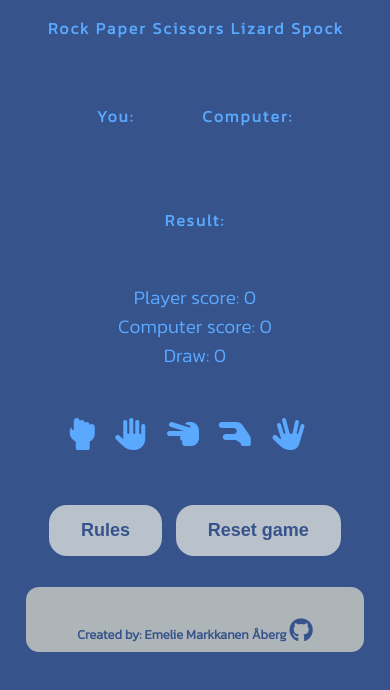
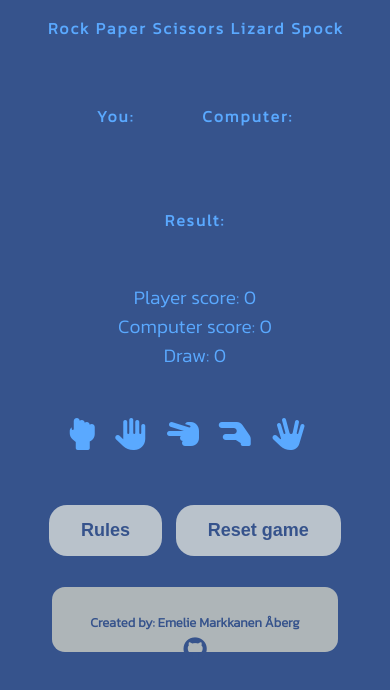
Before and after one commit to EmelieMarkkanen/p2-RockPaperScissors, a plain HTML site: page index.html in a window 390 px wide. Drawn offline with Linux system fonts and the light colour scheme.

Commit message:
Update footer styling

```diff
--- a/assets/css/style.css
+++ b/assets/css/style.css
@@ -170,6 +170,10 @@ footer {
     color: #36538c;
     font-weight: bold;
     border-radius: 1em;
+    position: relative;
+    bottom: 0;
+    width: 90%;
+    display: inline-block;
 }
 
 footer a {
@@ -214,7 +218,7 @@ footer a {
     }
 
     footer {
-        width: auto;
+        width: 60%;
     }
 }
 
@@ -227,7 +231,7 @@ footer a {
     }
 
     footer {
-        width: auto;
+        width: ;
     }
 
     .rules-box {
```
